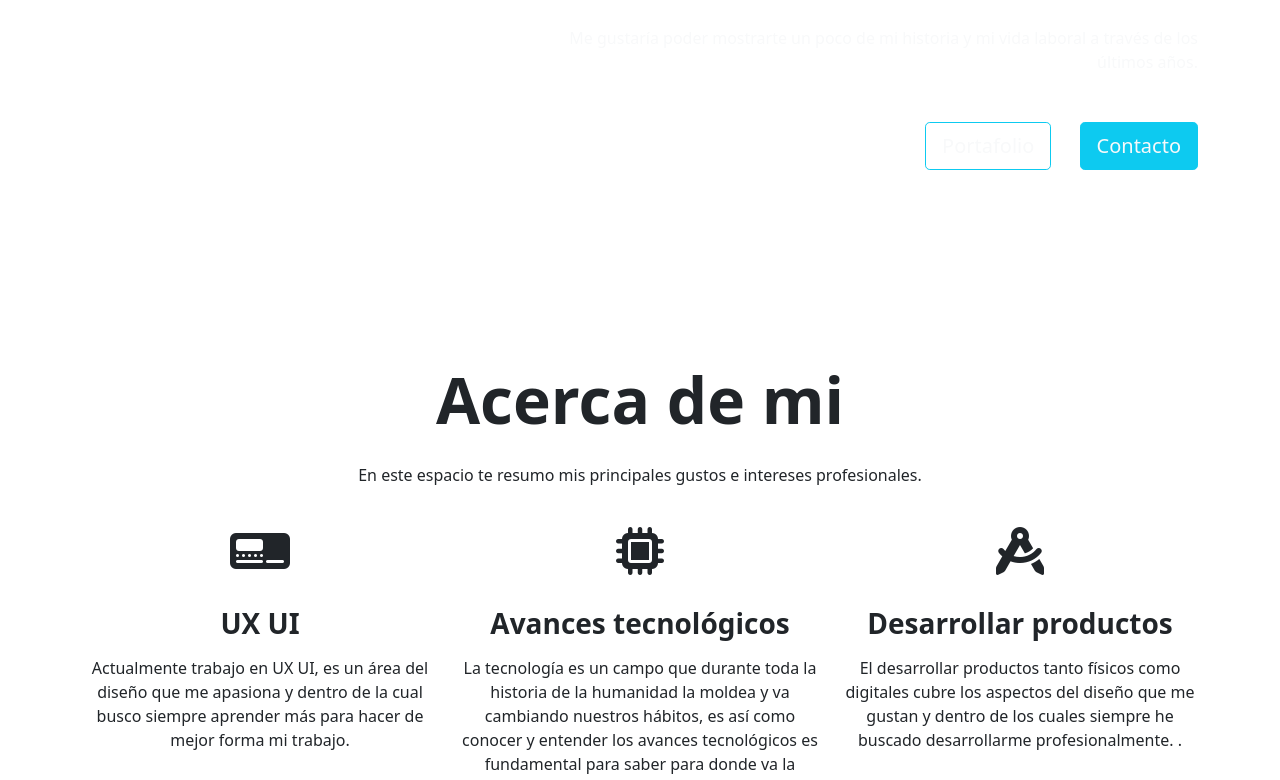
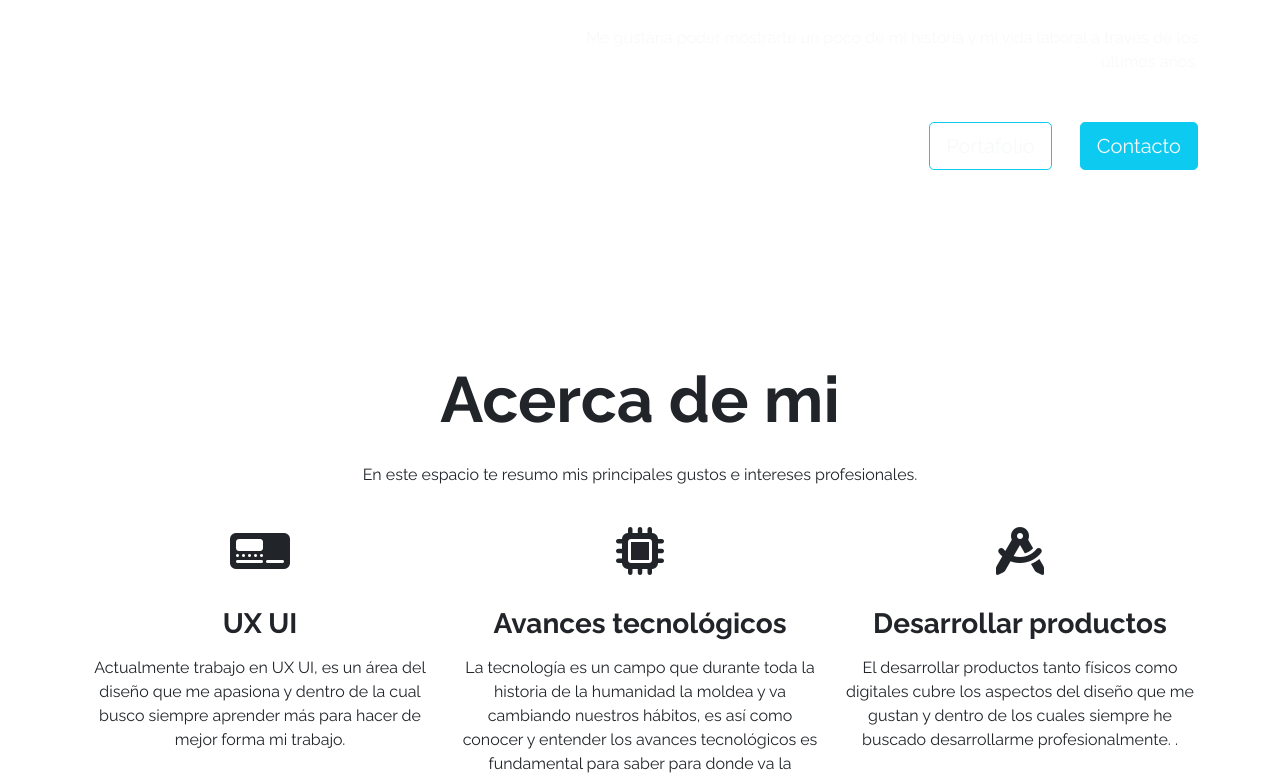
Before and after one commit to robertocevo/PRUEBA-PORTAFOLIO, a plain HTML site: page index.html in a window 1280 px wide. Shown: the part 358-1138 px from the top of the page. Drawn offline with nearby package versions, Linux system fonts and the light colour scheme.

Commit message:
cambio de link css

```diff
--- a/index.html
+++ b/index.html
@@ -22,7 +22,7 @@
       crossorigin="anonymous"
     ></script>
 
-    <link rel="stylesheet" href="assets/css/estilos.css" />
+    <link rel="stylesheet" href="./assets/css/style.css" />
   </head>
 
   <body>
```
Also changed, not shown: portafolio.html (+1 -1 lines).
